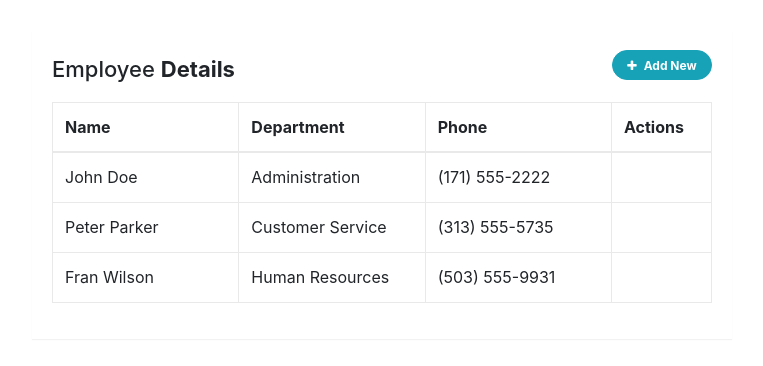
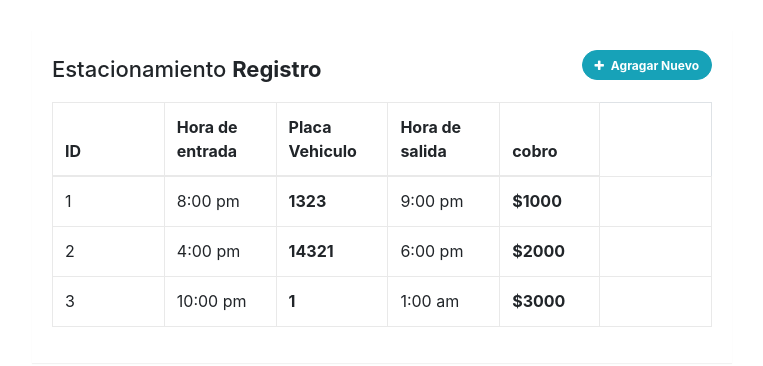
Before and after one commit to JeremyCh30/FrontEnd_Estacionamiento, a plain HTML site: page Admin.html in a window 1280 px wide. Shown: the whole page, without its empty margins (258-1021 px from the left). Drawn offline with nearby package versions, Linux system fonts and the light colour scheme.

Commit message:
ajustes admin

```diff
--- a/Admin.html
+++ b/Admin.html
@@ -23,7 +23,7 @@ $(document).ready(function(){
 		$(this).attr("disabled", "disabled");
 		var index = $("table tbody tr:last-child").index();
         var row = '<tr>' +
-            '<td><input type="text" class="form-control" name="name" id="name"></td>' +
+            '<td><input type="text" class="form-control" name="name" id="name"></td>' +'<td><input type="text" class="form-control" name="name" id="name"></td>' +'<td><input type="text" class="form-control" name="name" id="name"></td>' +
             '<td><input type="text" class="form-control" name="department" id="department"></td>' +
             '<td><input type="text" class="form-control" name="phone" id="phone"></td>' +
 			'<td>' + actions + '</td>' +
@@ -75,26 +75,29 @@ $(document).ready(function(){
         <div class="table-wrapper">
             <div class="table-title">
                 <div class="row">
-                    <div class="col-sm-8"><h2>Employee <b>Details</b></h2></div>
+                    <div class="col-sm-8"><h2>Estacionamiento <b>Registro</b></h2></div>
                     <div class="col-sm-4">
-                        <button type="button" class="btn btn-info add-new"><i class="fa fa-plus"></i> Add New</button>
+                        <button type="button" class="btn btn-info add-new"><i class="fa fa-plus"></i> Agragar Nuevo</button>
                     </div>
                 </div>
             </div>
             <table class="table table-bordered">
                 <thead>
                     <tr>
-                        <th>Name</th>
-                        <th>Department</th>
-                        <th>Phone</th>
-                        <th>Actions</th>
+                        <th>ID</th>
+                        <th>Hora de entrada</th>
+                        <th>Placa Vehiculo</th>
+                        <th>Hora de salida</th>
+                        <th>cobro</th>
                     </tr>
                 </thead>
                 <tbody>
                     <tr>
-                        <td>John Doe</td>
-                        <td>Administration</td>
-                        <td>(171) 555-2222</td>
+                        <td>1</td>
+                        <td>8:00 pm</td>
+                        <th>1323</th>
+                        <td>9:00 pm</td>
+                        <th>$1000</th>
                         <td>
                             <a class="add" title="Add" data-toggle="tooltip"><i class="material-icons">&#xE03B;</i></a>
                             <a class="edit" title="Edit" data-toggle="tooltip"><i class="material-icons">&#xE254;</i></a>
@@ -102,9 +105,11 @@ $(document).ready(function(){
                         </td>
                     </tr>
                     <tr>
-                        <td>Peter Parker</td>
-                        <td>Customer Service</td>
-                        <td>(313) 555-5735</td>
+                        <td>2</td>
+                        <td>4:00 pm</td>
+                        <th>14321</th>
+                        <td>6:00 pm</td>
+                        <th>$2000</th>
                         <td>
                             <a class="add" title="Add" data-toggle="tooltip"><i class="material-icons">&#xE03B;</i></a>
                             <a class="edit" title="Edit" data-toggle="tooltip"><i class="material-icons">&#xE254;</i></a>
@@ -112,9 +117,11 @@ $(document).ready(function(){
                         </td>
                     </tr>
                     <tr>
-                        <td>Fran Wilson</td>
-                        <td>Human Resources</td>
-                        <td>(503) 555-9931</td>
+                        <td>3</td>
+                        <td>10:00 pm</td>
+                        <th>1</th>
+                        <td>1:00 am</td>
+                        <th>$3000</th>
                         <td>
                             <a class="add" title="Add" data-toggle="tooltip"><i class="material-icons">&#xE03B;</i></a>
                             <a class="edit" title="Edit" data-toggle="tooltip"><i class="material-icons">&#xE254;</i></a>
```
